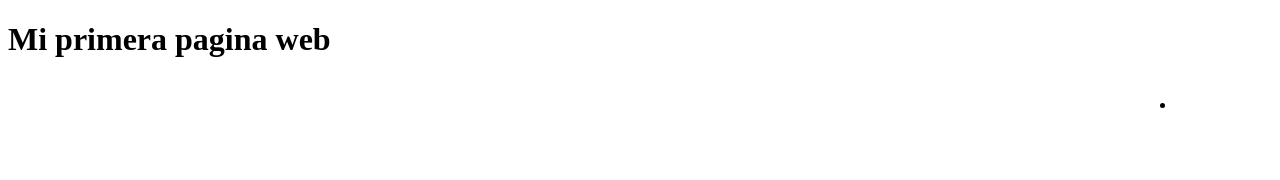
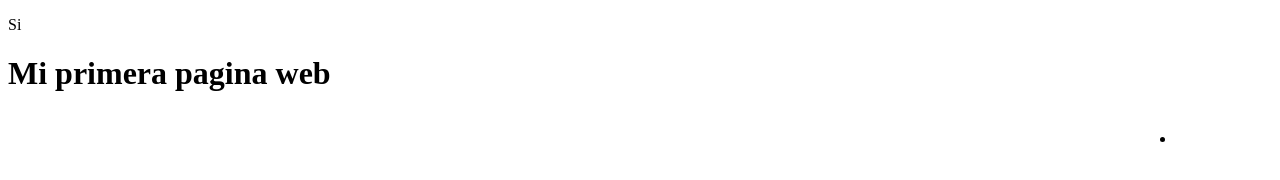
Before and after one commit to Alumno-David/mi-primera-pagina-web, a plain HTML site: page index.html in a window 1280 px wide. Drawn offline with Linux system fonts and the light colour scheme; files that its build step writes are made by us from their sources.

Commit message:
Demostración de git y vscode

```diff
--- a/index.html
+++ b/index.html
@@ -6,6 +6,7 @@
      <meta charset="utf-8">
    </head>
    <body>
+    <p>Si</p>
      <h1> Mi primera pagina web </h1>
      <ul>
        <li><a href="Página de Videojuegos/Página principal.html">Pagina pricipal</a></li>
```
